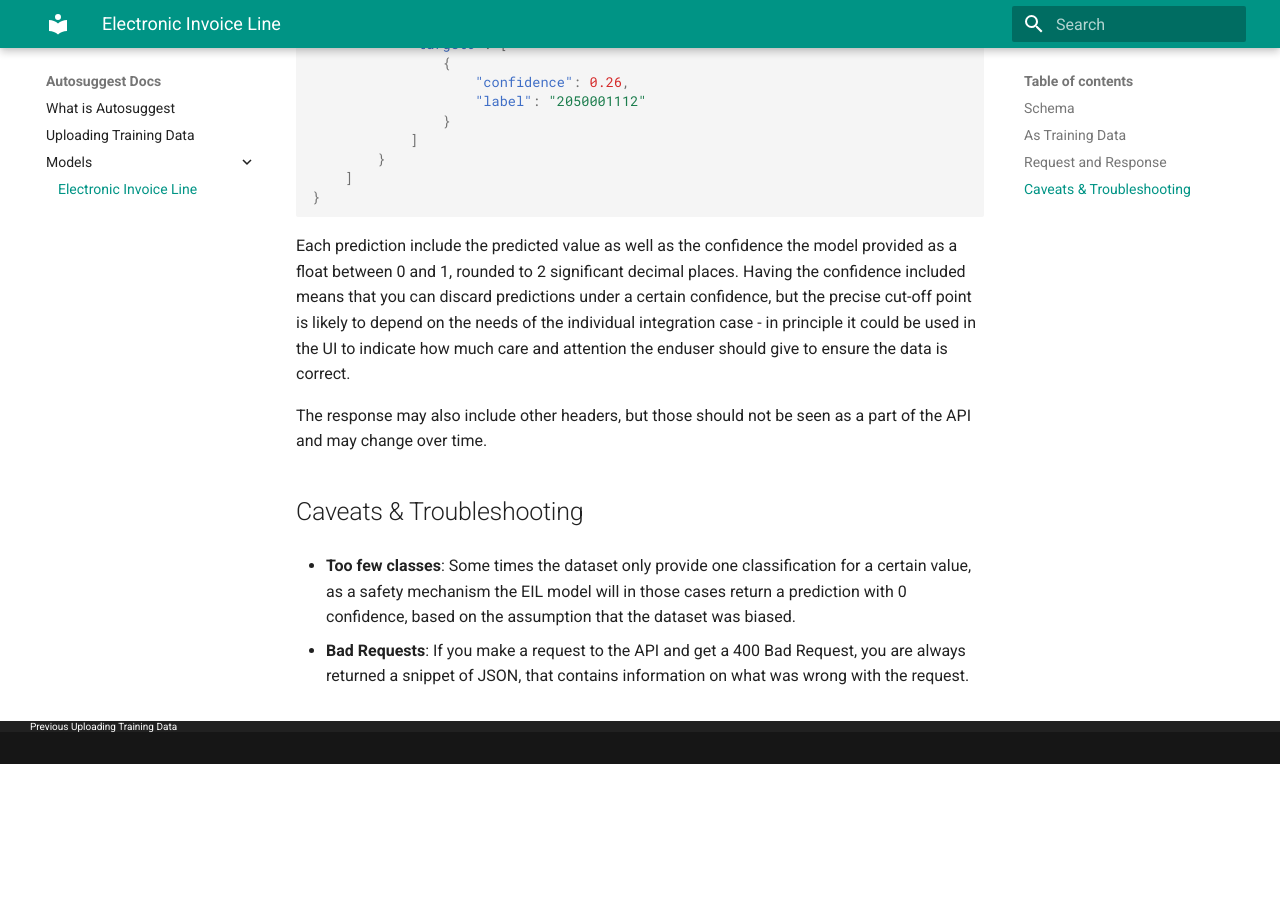
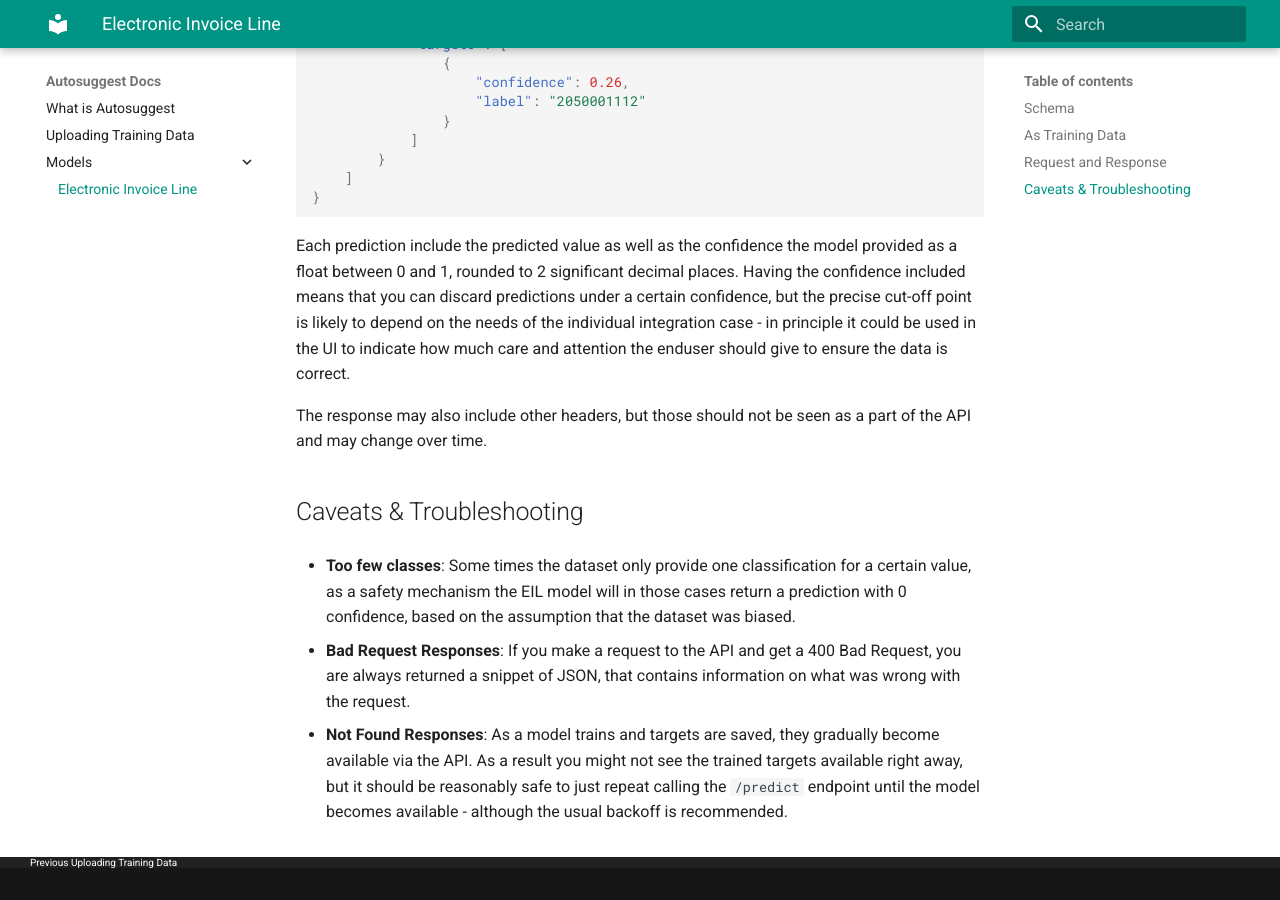
Before and after one commit to e-conomic/vml-docs, an MkDocs documentation site: the page built from docs/einvoice_model.md, in a window 1280 px wide and 900 px high, scrolled down 2014 px. Built offline with MkDocs 1.6.1 and Material for MkDocs 9.7.7, drawn with Linux system fonts in a browser that asks for light colours; old or Windows-style settings are respelled for this version of MkDocs; before the commit the page ends 2778 px from its top, so only the background shows below that.

Commit message:
More about responses

```diff
--- a/docs/einvoice_model.md
+++ b/docs/einvoice_model.md
@@ -108,4 +108,6 @@ Caveats & Troubleshooting
 
 - **Too few classes**: Some times the dataset only provide one classification for a certain value, as a safety mechanism the EIL model will in those cases return a prediction with 0 confidence, based on the assumption that the dataset was biased.
 
-- **Bad Requests**: If you make a request to the API and get a 400 Bad Request, you are always returned a snippet of JSON, that contains information on what was wrong with the request.
+- **Bad Request Responses**: If you make a request to the API and get a 400 Bad Request, you are always returned a snippet of JSON, that contains information on what was wrong with the request.
+
+- **Not Found Responses**: As a model trains and targets are saved, they gradually become available via the API. As a result you might not see the trained targets available right away, but it should be reasonably safe to just repeat calling the `/predict` endpoint until the model becomes available - although the usual backoff is recommended.
```
